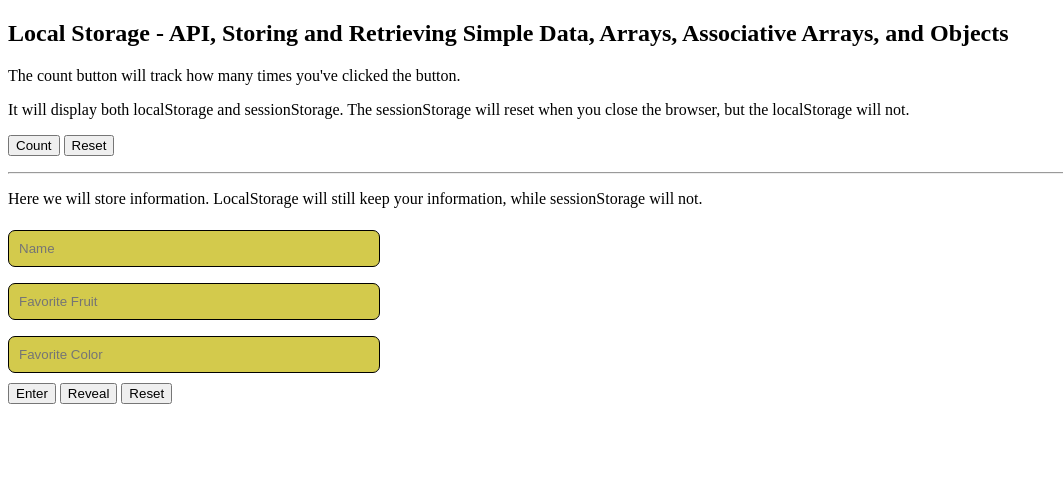
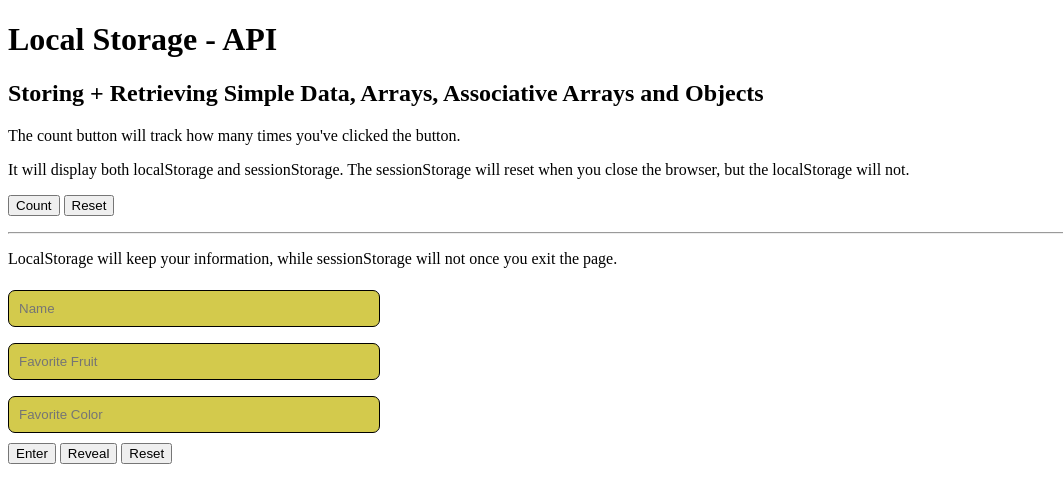
Before and after one commit to vang-kachia/vang-kachia.github.io, a plain HTML site: page code/localstorage.html in a window 1280 px wide. Shown: the whole page, without its empty margins (0-1063 px from the left). Drawn offline with Linux system fonts and the light colour scheme.

Commit message:
update local

```diff
--- a/code/js/localstorage.js
+++ b/code/js/localstorage.js
@@ -1,9 +1,9 @@
-function reset() {
+function Reset() {
 	window.localStorage.clear();
 	location.reload();
 }
 
-function clickCount() {
+function Count() {
 	if (typeof(Storage) !== "undefined") {
 		if (localStorage.clickcount) {
 			localStorage.clickcount = Number(localStorage.clickcount) + 1;
@@ -29,7 +29,7 @@ function clickCount() {
 	}
 }
 
-function createPerson() {
+function User() {
 	var Name = document.getElementById("Name").value;
 	var fruit = document.getElementById("fruit").value;
 	var color = document.getElementById("color").value;
@@ -46,7 +46,7 @@ function createPerson() {
 	document.getElementById("userOutputLocal").innerHTML = "Submission successful.";
 }
 
-function showPerson() {
+function Reveal() {
 	var user = JSON.parse(localStorage.getItem('user'));
 	var browserName = localStorage.getItem('browser-name');
 
--- a/code/localstorage.html
+++ b/code/localstorage.html
@@ -2,18 +2,21 @@
 <html>
 	<head>
 		<meta charset=utf-8>
+		<meta name="description" content="Local Storage page">
+		<meta name="viewport" content="width=device-width">
+		<link rel="stylesheet" type="text/css" href="css/localstorage.css">
+		<script src="js/localstorage.js"></script>
 		<title>Local Storage - API, Storing and Retrieving Simple Data, Arrays, Associative Arrays, and Objects</title>
-		<link rel="stylesheet" type="text/css" href="css/localstorage.css">
-		<script type="text/javascript" src="js/localstorage.js"></script>
 	</head>
 
 	<body>
 		<main>
-			<h2>Local Storage - API, Storing and Retrieving Simple Data, Arrays, Associative Arrays, and Objects</h2>
+			<h1>Local Storage - API</h1>
+			<h2>Storing + Retrieving Simple Data, Arrays, Associative Arrays and Objects</h2>
 			<p>The count button will track how many times you've clicked the button.</p>
 			<p>It will display both localStorage and sessionStorage. The sessionStorage will reset when you close the browser, but the localStorage will not.</p>
-			<button class="myButtons" type="button" onclick="clickCount()">Count</button>
-			<button class="myButtons" type="button" onclick="reset()">Reset</button>
+			<button class="myButtons" type="button" onclick="Count()">Count</button>
+			<button class="myButtons" type="button" onclick="Reset()">Reset</button>
 
 			<p></p>
 			<div id="localResult"></div>
@@ -21,13 +24,13 @@
 
 			<hr>
 
-			<p>Here we will store information. LocalStorage will still keep your information, while sessionStorage will not.</p>
+			<p>LocalStorage will keep your information, while sessionStorage will not once you exit the page.</p>
 			<input type="text" id="Name" placeholder="Name" class="example1"> <br>
 			<input type="text" id="fruit" placeholder="Favorite Fruit" class="example2"> <br>
 			<input type="text" id="color" placeholder="Favorite Color" class="example3"> <br>
-			<button class="myButtons" type="button" onclick="createPerson()">Enter</button>
-			<button class="myButtons" type="button" onclick="showPerson()">Reveal</button>
-			<button class="myButtons" type="button" onclick="reset()">Reset</button>
+			<button class="myButtons" type="button" onclick="User()">Enter</button>
+			<button class="myButtons" type="button" onclick="Reveal()">Reveal</button>
+			<button class="myButtons" type="button" onclick="Reset()">Reset</button>
 			<p></p>
 			<div id="userOutputLocal"></div>
 			<div id="userOutputSession"></div>
```
